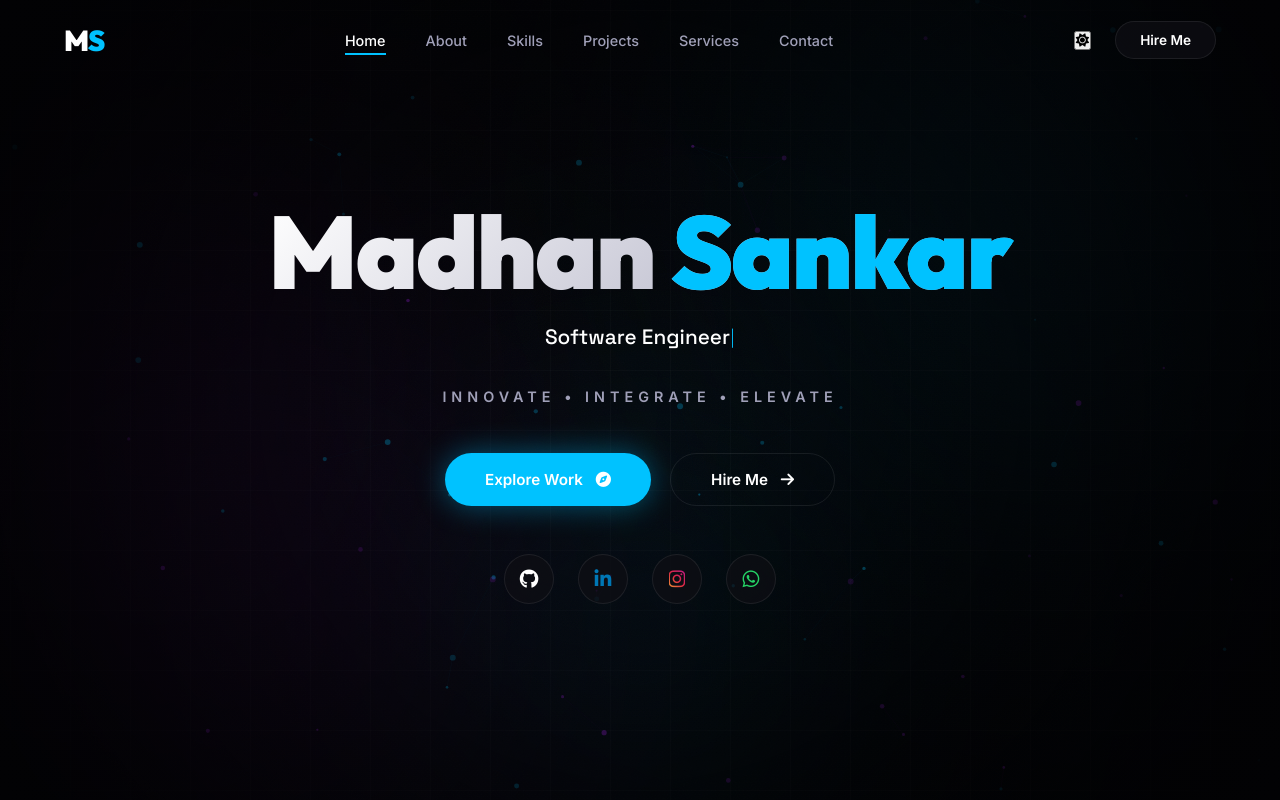
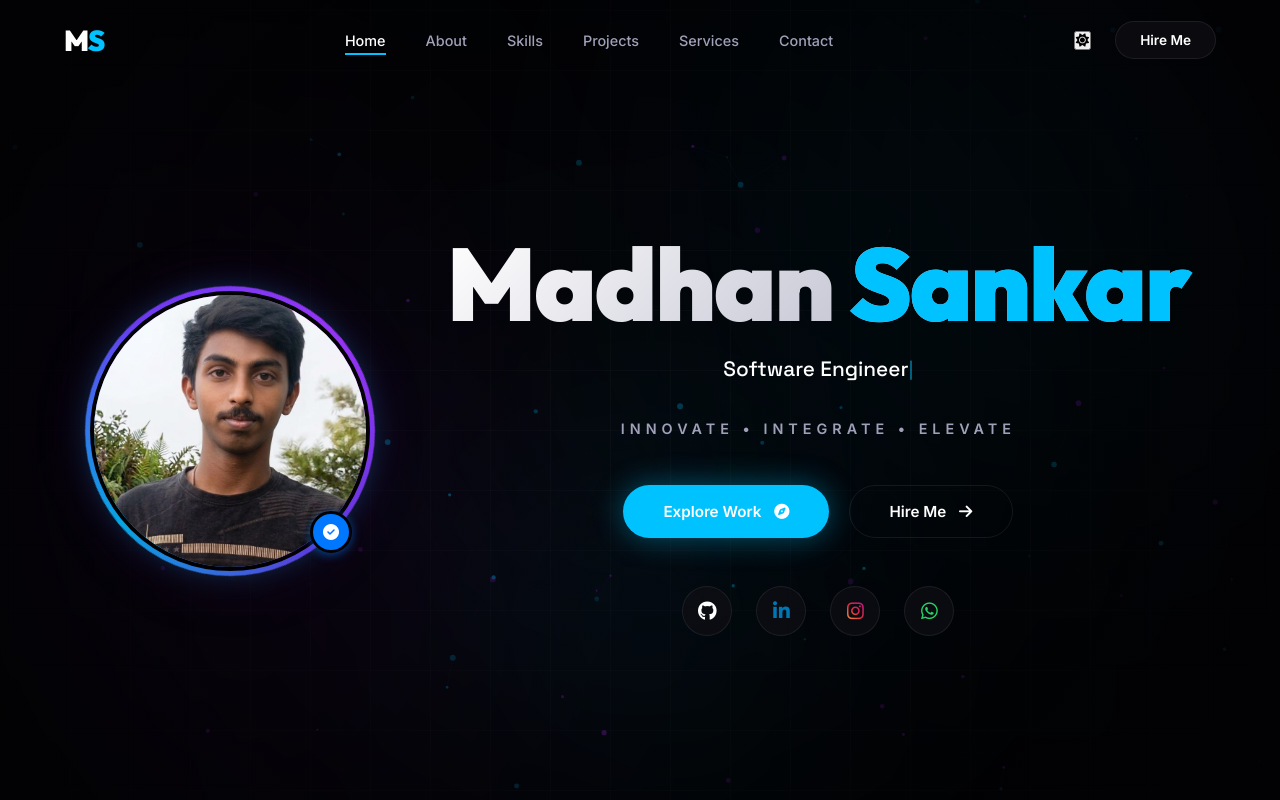
Before and after one commit to Madhan457/portfolio, a plain HTML site: page index.html in a window 1280 px wide. Shown: the top 800 px of the page. Drawn offline with nearby package versions, Linux system fonts and the light colour scheme; no server answers.

Commit message:
madan added

```diff
--- a/index.html
+++ b/index.html
@@ -65,35 +65,31 @@
 
         <!-- ===== HERO ===== -->
         <section class="hero" id="home">
-            <div class="hero-inner">
-                <h1 class="hero-name" data-anim="mask">Madhan <span class="acc"
-                        style="-webkit-text-fill-color: initial;">Sankar</span></h1>
+            <div class="hero-inner hero-content">
+  <div class="profile-photo-wrapper">
+    <img src="myphoto.jpeg" alt="Madhan Sankar" class="profile-photo" />
+  </div>
+  <div class="hero-text">
+    <h1 class="hero-name" data-anim="mask">Madhan <span class="acc" style="-webkit-text-fill-color: initial;">Sankar</span></h1>
     <div class="hero-typing-wrap">
       <span class="hero-typing" id="typingText"></span><span class="typing-cursor">|</span>
     </div>
     <p class="hero-motto" data-anim="fade">Innovate &bull; Integrate &bull; Elevate</p>
     <div class="hero-ctas" data-anim="fade">
-                    <a href="#projects" class="btn btn-glow magnetic" data-strength="15"><span>Explore Work</span><i
-                            class="fas fa-compass"></i></a>
-                    <a href="#contact" class="btn btn-outline magnetic" data-strength="15"><span>Hire Me</span><i
-                            class="fas fa-arrow-right"></i></a>
+      <a href="#projects" class="btn btn-glow magnetic" data-strength="15"><span>Explore Work</span><i class="fas fa-compass"></i></a>
+      <a href="#contact" class="btn btn-outline magnetic" data-strength="15"><span>Hire Me</span><i class="fas fa-arrow-right"></i></a>
     </div>
     <div class="hero-social" data-anim="fade">
       <a href="#" class="magnetic github" data-strength="25"><i class="fab fa-github"></i></a>
       <a href="#" class="magnetic linkedin" data-strength="25"><i class="fab fa-linkedin-in"></i></a>
       <a href="#" class="magnetic instagram" data-strength="25"><i class="fab fa-instagram"></i></a>
-                    <a href="https://wa.me/919994449892" target="_blank" class="magnetic whatsapp" data-strength="25"><i
-                            class="fab fa-whatsapp"></i></a>
+      <a href="https://wa.me/919994449892" target="_blank" class="magnetic whatsapp" data-strength="25"><i class="fab fa-whatsapp"></i></a>
+    </div>
   </div>
 </div>
 
-            <!-- Floating Holographic Elements removed -->
-
         </section>
 
-
-        </div>
-        </section>
         <!-- ===== ABOUT ===== -->
         <section class="sec" id="about">
             <div class="wrap">
--- a/script.js
+++ b/script.js
@@ -385,10 +385,12 @@ function initGSAP() {
     // Hero Text Animations
     const tl = gsap.timeline({ defaults: { ease: 'power4.out' } });
 
+    gsap.set('.profile-photo-wrapper', { opacity: 0, x: -60, scale: 0.85 });
     gsap.set('.hero-name', { opacity: 0, y: 50 });
     gsap.set(['.hero-motto', '.hero-ctas', '.hero-social'], { opacity: 0, y: 30 });
 
-    tl.to('.hero-name', { opacity: 1, y: 0, duration: 1.2 }, 0.4)
+    tl.to('.profile-photo-wrapper', { opacity: 1, x: 0, scale: 1, duration: 1.2 }, 0.2)
+      .to('.hero-name', { opacity: 1, y: 0, duration: 1.2 }, 0.4)
       .to('.hero-motto', { opacity: 1, y: 0, duration: 0.8 }, 0.8)
       .to('.hero-ctas', { opacity: 1, y: 0, duration: 0.8 }, 1)
       .to('.hero-social', { opacity: 1, y: 0, duration: 0.8 }, 1.2);
--- a/style.css
+++ b/style.css
@@ -447,8 +447,95 @@ h3,
   align-items: center;
   justify-content: center;
   position: relative;
-  padding: 0 clamp(2rem, 5vw, 4rem);
+  padding: 6rem clamp(2rem, 5vw, 4rem) 2rem;
   background: var(--hero-overlay);
+}
+
+.hero-inner.hero-content {
+  position: relative;
+  z-index: 2;
+  display: flex;
+  align-items: center;
+  gap: clamp(3rem, 6vw, 6rem);
+  max-width: 1100px;
+  width: 100%;
+}
+
+/* ---- Profile Photo ---- */
+.profile-photo-wrapper {
+  position: relative;
+  flex-shrink: 0;
+  width: 280px;
+  height: 280px;
+  animation: heroFloat 6s ease-in-out infinite;
+}
+
+.profile-photo-wrapper::before {
+  content: '';
+  position: absolute;
+  inset: -5px;
+  border-radius: 50%;
+  background: conic-gradient(
+    from 0deg,
+    #00c2ff,
+    #7b2ff7,
+    #b026ff,
+    #7b2ff7,
+    #00c2ff
+  );
+  animation: borderSpin 4s linear infinite;
+  z-index: 0;
+}
+
+.profile-photo-wrapper::after {
+  /* Verified badge */
+  content: '\f058';
+  font-family: 'Font Awesome 6 Free', 'Font Awesome 5 Free';
+  font-weight: 900;
+  position: absolute;
+  bottom: 18px;
+  right: 18px;
+  width: 36px;
+  height: 36px;
+  background: #0077ff;
+  color: #fff;
+  border-radius: 50%;
+  display: flex;
+  align-items: center;
+  justify-content: center;
+  font-size: 1rem;
+  z-index: 5;
+  border: 3px solid var(--bg-main);
+  box-shadow: 0 2px 10px rgba(0, 119, 255, 0.5);
+}
+
+.profile-photo {
+  width: 100%;
+  height: 100%;
+  object-fit: cover;
+  border-radius: 50%;
+  position: relative;
+  z-index: 1;
+  border: 4px solid var(--bg-main);
+  box-shadow:
+    0 0 30px rgba(0, 194, 255, 0.25),
+    0 0 60px rgba(138, 43, 226, 0.15),
+    0 20px 50px rgba(0, 0, 0, 0.2);
+}
+
+@keyframes borderSpin {
+  to { transform: rotate(360deg); }
+}
+
+@keyframes heroFloat {
+  0%, 100% { transform: translateY(0); }
+  50% { transform: translateY(-14px); }
+}
+
+/* ---- Hero Text Column ---- */
+.hero-text {
+  flex: 1;
+  min-width: 0;
 }
 
 .hero-inner {
@@ -481,6 +568,7 @@ h3,
   background: linear-gradient(135deg, var(--text-primary) 0%, var(--text-secondary) 100%);
   -webkit-background-clip: text;
   -webkit-text-fill-color: transparent;
+  white-space: nowrap;
 }
 
 .hero-typing-wrap {
@@ -1191,6 +1279,20 @@ h3,
     grid-template-columns: 1fr;
   }
 
+  .hero-inner.hero-content {
+    flex-direction: column;
+    text-align: center;
+  }
+
+  .profile-photo-wrapper {
+    width: 220px;
+    height: 220px;
+  }
+
+  .hero-text {
+    text-align: center;
+  }
+
   .hero-name {
     font-size: clamp(3rem, 10vw, 4.5rem);
   }
```
Lines whose indentation alone changed are shown as unchanged.
